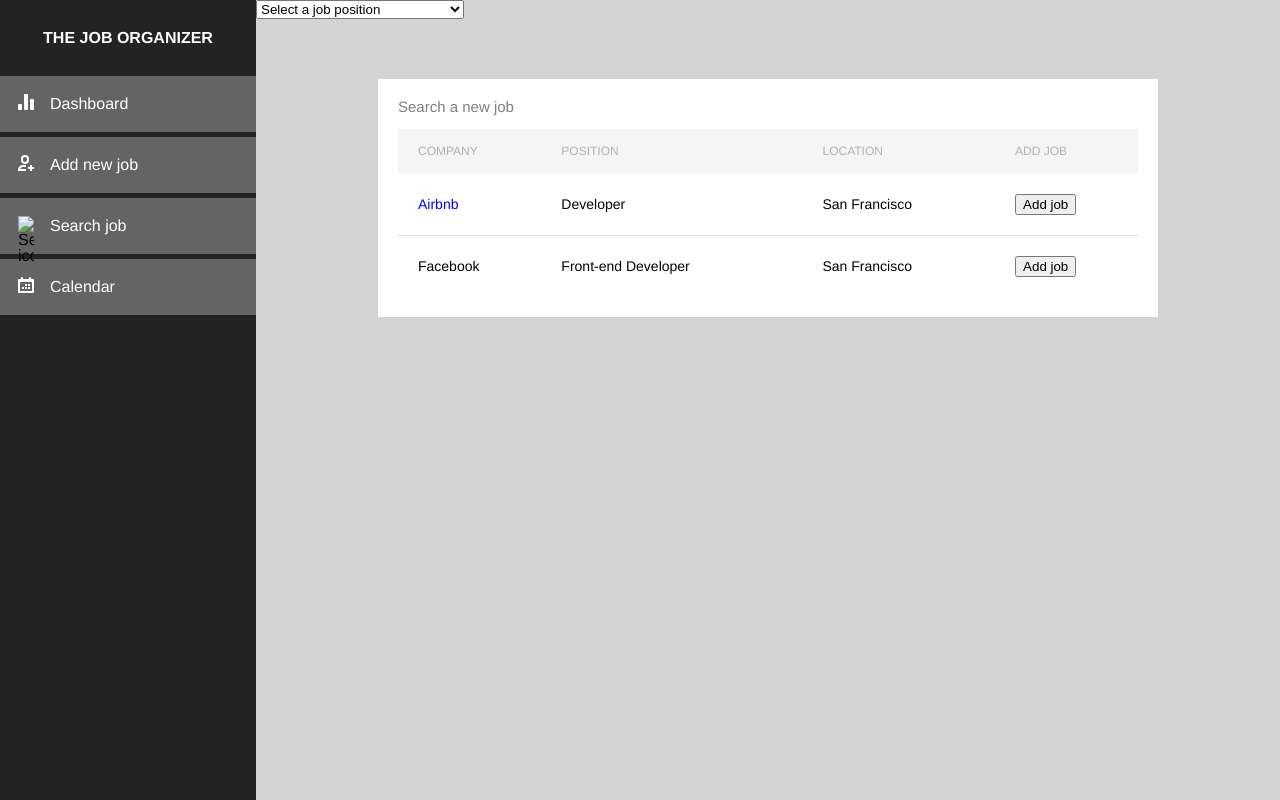
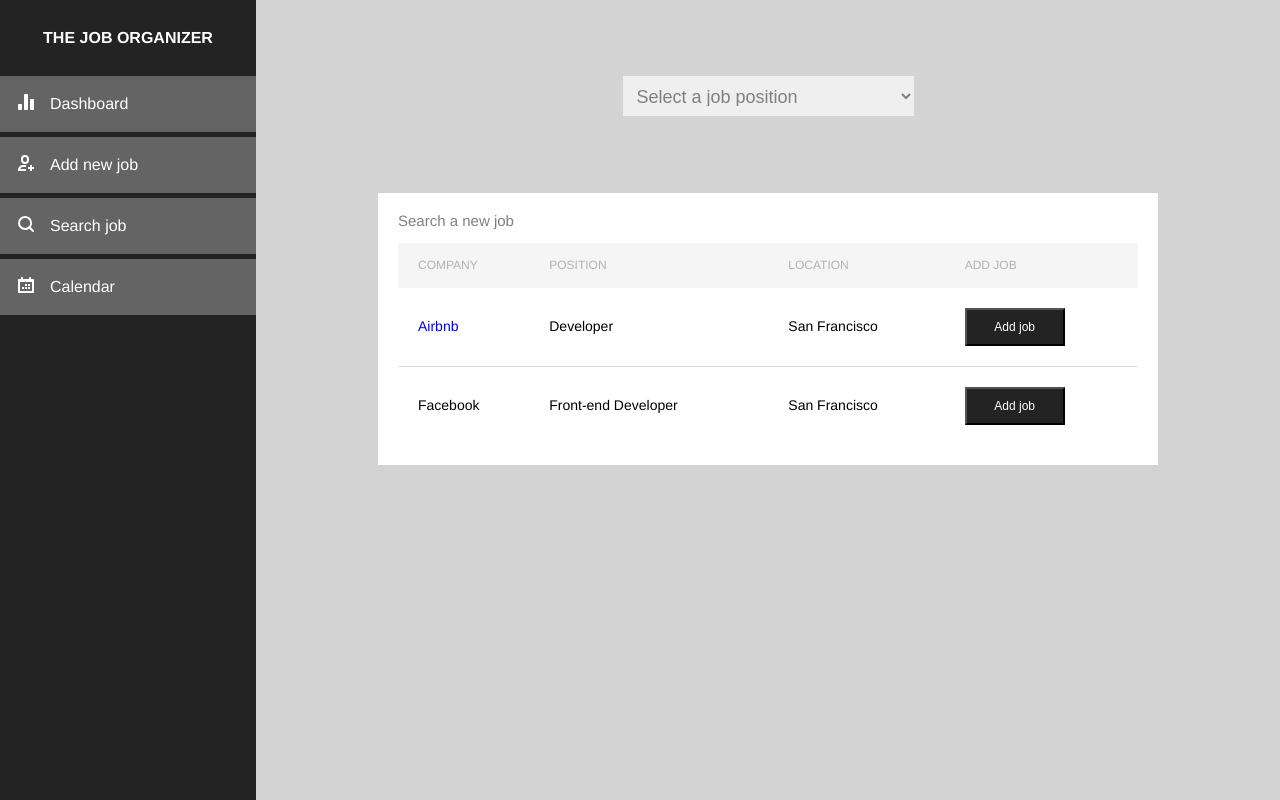
Before and after one commit to paulakedouk/job-organizer-project, a plain HTML site: page search-job.html in a window 1280 px wide. Drawn offline with nearby package versions, Linux system fonts and the light colour scheme; no server answers.

Commit message:
adding firebase links to new files

```diff
--- a/add-job.html
+++ b/add-job.html
@@ -8,6 +8,11 @@
     <title>The Job Organizer</title>
     <link rel="stylesheet" href="assets/css/reset.css">
     <link rel="stylesheet" href="assets/css/style.css">
+    <!-- jQuery library-->
+    <script src="https://cdnjs.cloudflare.com/ajax/libs/jquery/3.2.1/jquery.min.js"></script>
+    <!-- Firebase Reference -->
+    <script src="https://www.gstatic.com/firebasejs/4.9.0/firebase.js"></script>
+
 </head>
 
 <body class="signed-page">
@@ -89,6 +94,7 @@
             </form>
         </div>
     </div>
+<script type="text/javascript" src="assets/js/app.js"></script>
 </body>
 
 </html>
--- a/assets/css/style.css
+++ b/assets/css/style.css
@@ -321,3 +321,40 @@ form input {
   margin-top: 30px;
   display: inherit;
 }
+
+.dropdown {
+  margin-bottom: 20px;
+  margin-top: 20px;
+}
+
+.dropdown select {
+  border: none;
+  padding: 10px;
+  font-size: 18px;
+  color: gray;
+  height: 40px;
+}
+
+/* Search job page */
+
+.dropdown-search {
+  text-align: center;
+}
+
+.add-btn {
+  background: #242323;
+  color: white !important;
+  width: 100px;
+  padding: 10px 0;
+  text-align: center;
+  text-decoration: none;
+  font-size: 12px;
+}
+
+.dropdown-search select {
+  margin-top: 56px;
+}
+
+.table-search {
+  margin-top: 77px;
+}
--- a/search-job.html
+++ b/search-job.html
@@ -99,7 +99,8 @@
         </div>
     </div>
 
-    <script src="assets/js/app.js"></script>
+<script type="text/javascript" src="assets/js/app.js"></script>
+
 </body>
 
 </html>
```
Also changed, not shown: dashboard.html (+6 -0 lines), assets/images/search-icon.svg (added), 2 other files.
